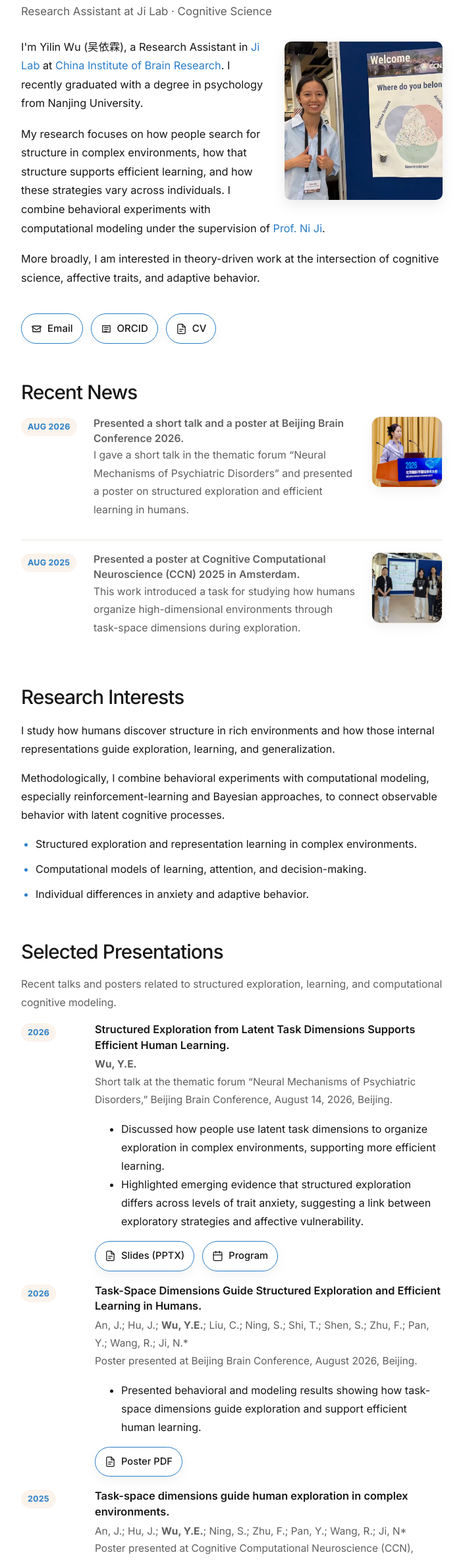
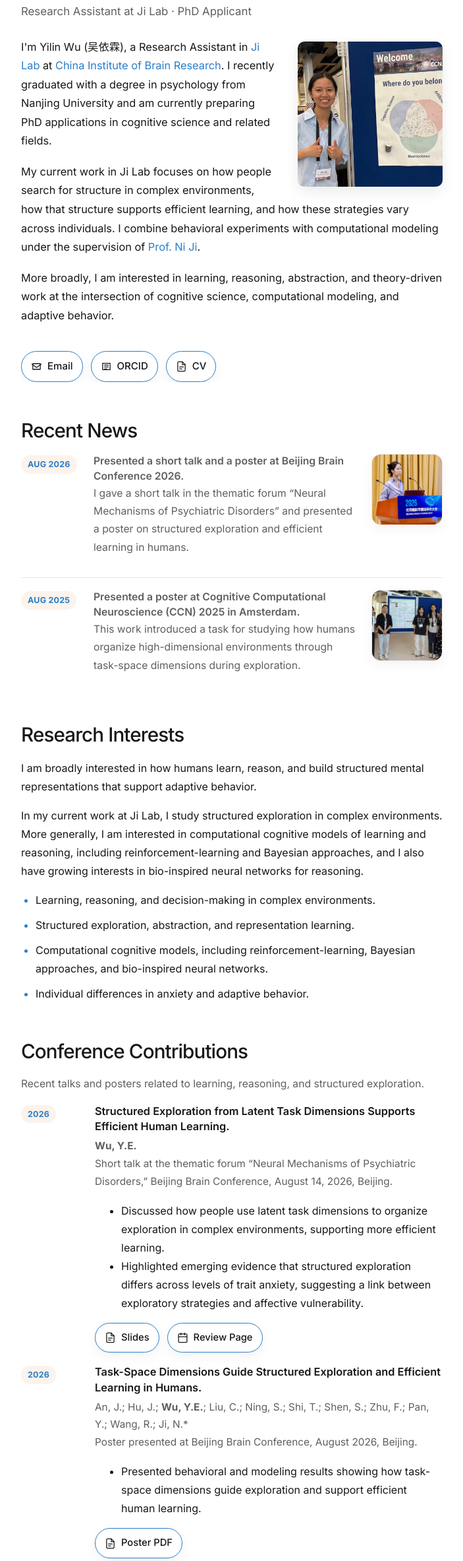
Before and after one commit to Yilin-Elaine-Wu/Yilin-Elaine-Wu.github.io, a plain HTML site: page index.html in a window 1280 px wide. Shown: the part 151-2517 px from the top of the page at 66% size, without its empty margins (288-991 px from the left). Drawn offline with Linux system fonts and the light colour scheme.

Commit message:
Refine profile narrative and contribution labels

```diff
--- a/index.html
+++ b/index.html
@@ -6,7 +6,7 @@
   <title>Yilin Wu</title>
   <meta
     name="description"
-    content="Yilin Wu is a Research Assistant at Ji Lab studying structured exploration, learning, and computational cognitive modeling."
+    content="Yilin Wu is a Research Assistant at Ji Lab and a PhD applicant interested in learning, reasoning, structured exploration, and computational cognitive modeling."
   />
 
   <link rel="preconnect" href="https://fonts.googleapis.com" />
@@ -123,10 +123,10 @@
       margin-top: 24px;
     }
 
-    .avatar-float {
+      .avatar-float {
       float: right;
-      width:240px; /* larger width for a rectangle */
-      height: 240px; /* thinner height */
+      width:220px;
+      height: 220px;
       margin: 6px 0 18px 30px;
       border-radius: 10px; /* gentle rounded rectangle */
       overflow: hidden;
@@ -380,8 +380,8 @@
       }
 
       .avatar-float {
-        width: 138px;
-        height: 138px;
+        width: 132px;
+        height: 132px;
         margin: 6px 0 16px 20px;
       }
 
@@ -430,8 +430,8 @@
 
       .avatar-float {
         float: none;
-        width: 122px;
-        height: 122px;
+        width: 116px;
+        height: 116px;
         margin: 0 0 18px 0;
       }
 
@@ -471,7 +471,7 @@
 
       <section class="hero">
         <h1 class="name">Yilin Wu</h1>
-        <p class="subtitle">Research Assistant at Ji Lab · Cognitive Science</p>
+        <p class="subtitle">Research Assistant at Ji Lab · PhD Applicant</p>
 
         <div class="intro">
           <div class="avatar-float">
@@ -482,15 +482,15 @@
             I'm Yilin Wu (吴依霖), a Research Assistant in
             <a href="https://aemc2.github.io/JiLab.github.io/">Ji Lab</a> at
             <a href="https://www.cibr.ac.cn/#/home?lang=en">China Institute of Brain Research</a>.
-            I recently graduated with a degree in psychology from Nanjing University.
+            I recently graduated with a degree in psychology from Nanjing University and am currently preparing PhD applications in cognitive science and related fields.
           </p>
           <p>
-            My research focuses on how people search for structure in complex environments, how that structure supports efficient learning,
+            My current work in Ji Lab focuses on how people search for structure in complex environments, how that structure supports efficient learning,
             and how these strategies vary across individuals. I combine behavioral experiments with computational modeling under the supervision of
             <a href="https://www.cibr.ac.cn/#/teamDetail/cibrTeamteam/7eaf96c5b298444b84328680fb1b7a15/Ni%20Ji?lang=en">Prof. Ni Ji</a>.
           </p>
           <p>
-            More broadly, I am interested in theory-driven work at the intersection of cognitive science, affective traits, and adaptive behavior.
+            More broadly, I am interested in learning, reasoning, abstraction, and theory-driven work at the intersection of cognitive science, computational modeling, and adaptive behavior.
           </p>
         </div>
 
@@ -576,22 +576,23 @@
       <section class="section">
         <h2>Research Interests</h2>
         <p>
-          I study how humans discover structure in rich environments and how those internal representations guide exploration, learning, and generalization.
+          I am broadly interested in how humans learn, reason, and build structured mental representations that support adaptive behavior.
         </p>
         <p>
-          Methodologically, I combine behavioral experiments with computational modeling, especially reinforcement-learning and Bayesian approaches, to connect observable behavior with latent cognitive processes.
+          In my current work at Ji Lab, I study structured exploration in complex environments. More generally, I am interested in computational cognitive models of learning and reasoning, including reinforcement-learning and Bayesian approaches, and I also have growing interests in bio-inspired neural networks for reasoning.
         </p>
         <ul class="bullets">
-          <li>Structured exploration and representation learning in complex environments.</li>
-          <li>Computational models of learning, attention, and decision-making.</li>
+          <li>Learning, reasoning, and decision-making in complex environments.</li>
+          <li>Structured exploration, abstraction, and representation learning.</li>
+          <li>Computational cognitive models, including reinforcement-learning, Bayesian approaches, and bio-inspired neural networks.</li>
           <li>Individual differences in anxiety and adaptive behavior.</li>
         </ul>
 
       </section>
 
       <section class="section">
-        <h2>Selected Presentations</h2>
-        <p class="section-intro">Recent talks and posters related to structured exploration, learning, and computational cognitive modeling.</p>
+        <h2>Conference Contributions</h2>
+        <p class="section-intro">Recent talks and posters related to learning, reasoning, and structured exploration.</p>
 
         <div class="pub-list">
           <article class="pub-item">
@@ -614,16 +615,16 @@
                     <path d="M8 13h8"></path>
                     <path d="M8 17h5"></path>
                   </svg>
-                  Slides (PPTX)
+                  Slides
                 </a>
-                <a class="icon-link" href="https://en.cibr.ac.cn/cibrMeeting/meeting2026/schedule" target="_blank" rel="noopener noreferrer">
+                <a class="icon-link" href="https://cibr.ac.cn/cibrMeeting/meeting2026/review" target="_blank" rel="noopener noreferrer">
                   <svg viewBox="0 0 24 24" fill="none" stroke-width="1.8" stroke-linecap="round" stroke-linejoin="round">
                     <rect x="3" y="4" width="18" height="18" rx="2"></rect>
                     <path d="M16 2v4"></path>
                     <path d="M8 2v4"></path>
                     <path d="M3 10h18"></path>
                   </svg>
-                  Program
+                  Review Page
                 </a>
               </div>
             </div>
@@ -675,7 +676,7 @@
                     <path d="M8 13h8"></path>
                     <path d="M8 17h5"></path>
                   </svg>
-                  PDF
+                  Poster PDF
                 </a>
               </div>
             </div>
```
